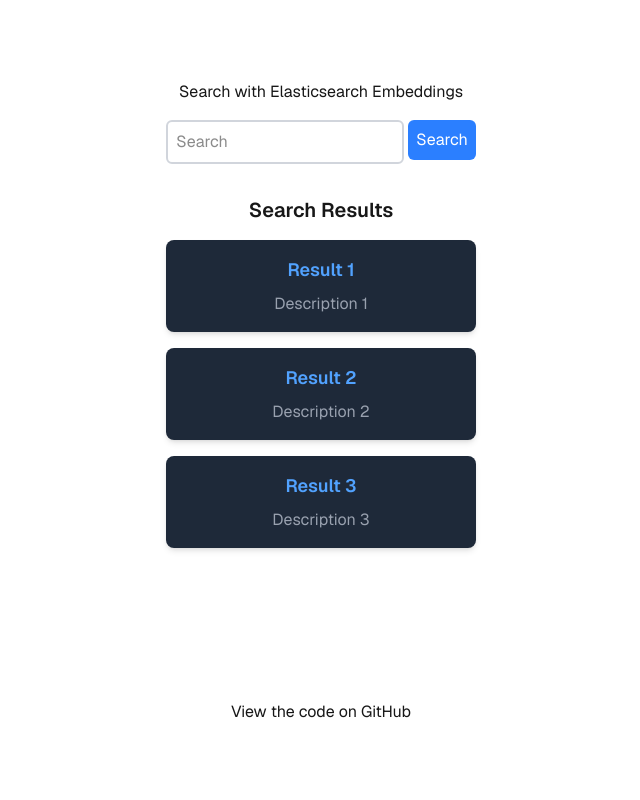
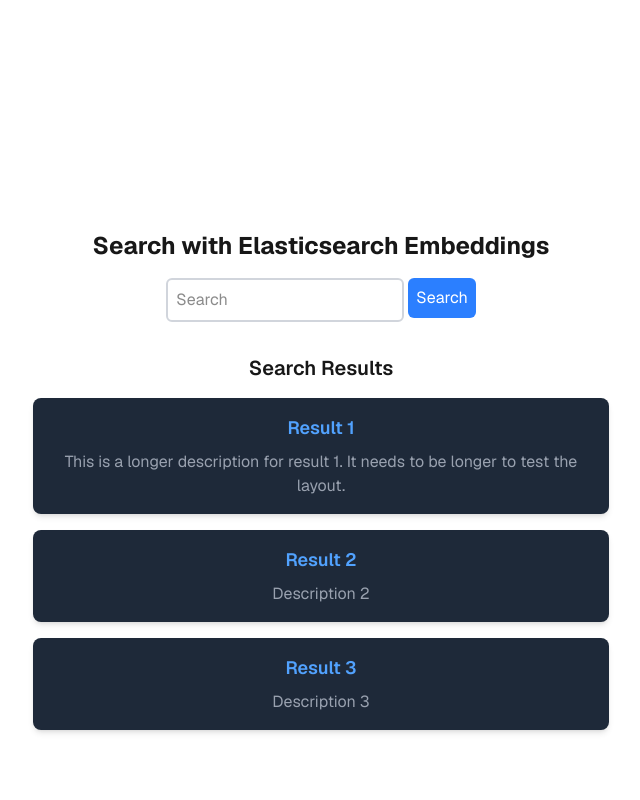
Before and after one commit to dsasser/elasticsearch-embeddings, a Next.js app in the folder frontend/: page / in a window 1280 px wide. Shown: the top 800 px of the page, without its empty margins (319-959 px from the left). Built offline with nearby package versions, Linux system fonts and the light colour scheme.

Commit message:
Some layout styling improvements.

```diff
--- a/frontend/app/components/Search.js
+++ b/frontend/app/components/Search.js
@@ -5,7 +5,7 @@
 export default function Search() {
     return (
         <div className="search-container">
-          <div className="search-input-container flex flex-row items-start justify-left">
+          <div className="search-input-container flex flex-row items-start justify-center">
             <SearchInput />
             <SearchButton />
           </div>
--- a/frontend/app/components/SearchButton.js
+++ b/frontend/app/components/SearchButton.js
@@ -1,7 +1,7 @@
 export default function SearchButton() {
     return (
       <div className="search-button">
-        <button className="search-button bg-blue-500 text-white p-2 rounded-md">Search</button>
+        <button className="search-button bg-blue-500 text-white p-2 rounded-md" type="submit">Search</button>
       </div>
     )
 }
--- a/frontend/app/components/SearchResults.js
+++ b/frontend/app/components/SearchResults.js
@@ -4,12 +4,12 @@
 
 export default function SearchResults() {
   const [searchResults, setSearchResults] = useState([
-    { title: "Result 1", description: "Description 1" },
+    { title: "Result 1", description: "This is a longer description for result 1. It needs to be longer to test the layout." },
     { title: "Result 2", description: "Description 2" },
     { title: "Result 3", description: "Description 3" }
   ]);
   return (
-    <div className="w-full max-w-4xl mx-auto mt-8">
+    <div className="w-full mx-auto max-w-xl mt-8">
       <h2 className="text-xl font-semibold mb-4">Search Results</h2>
       <div className="space-y-4">
         {searchResults.map((result, index) => (
--- a/frontend/app/page.js
+++ b/frontend/app/page.js
@@ -2,16 +2,16 @@
 
 export default function Home() {
   return (
-    <div className="grid grid-rows-[20px_1fr_20px] justify-items-center min-h-screen p-8 pb-20 gap-16 sm:p-20 font-[family-name:var(--font-geist-sans)]">
-      <main className="flex flex-col gap-8 row-start-1 items-center sm:items-start">
+    <div className="grid grid-rows-[1fr_auto] min-h-screen justify-items-center p-8 pb-20 gap-16 sm:p-20 font-[family-name:var(--font-geist-sans)]">
+      <main className="flex flex-col flex-grow min-h-screen gap-8 row-start-1 items-center sm:items-start">
         <div className="flex items-center justify-center h-screen">
           <div className="text-center">
-            <h1 className="mb-4">Search with Elasticsearch Embeddings</h1>
+            <h1 className="text-2xl font-bold mb-4">Search with Elasticsearch Embeddings</h1>
             <Search />
           </div>
         </div>
       </main>
-      <footer className="row-start-3 flex gap-6 flex-wrap items-center justify-center">
+      <footer className="flex gap-6 flex-wrap items-center justify-center p-4 bg-gray-800 text-white">
         <p>
           <a href="https://github.com/jason-m-hicks/elasticsearch-embeddings">
             View the code on GitHub
```
